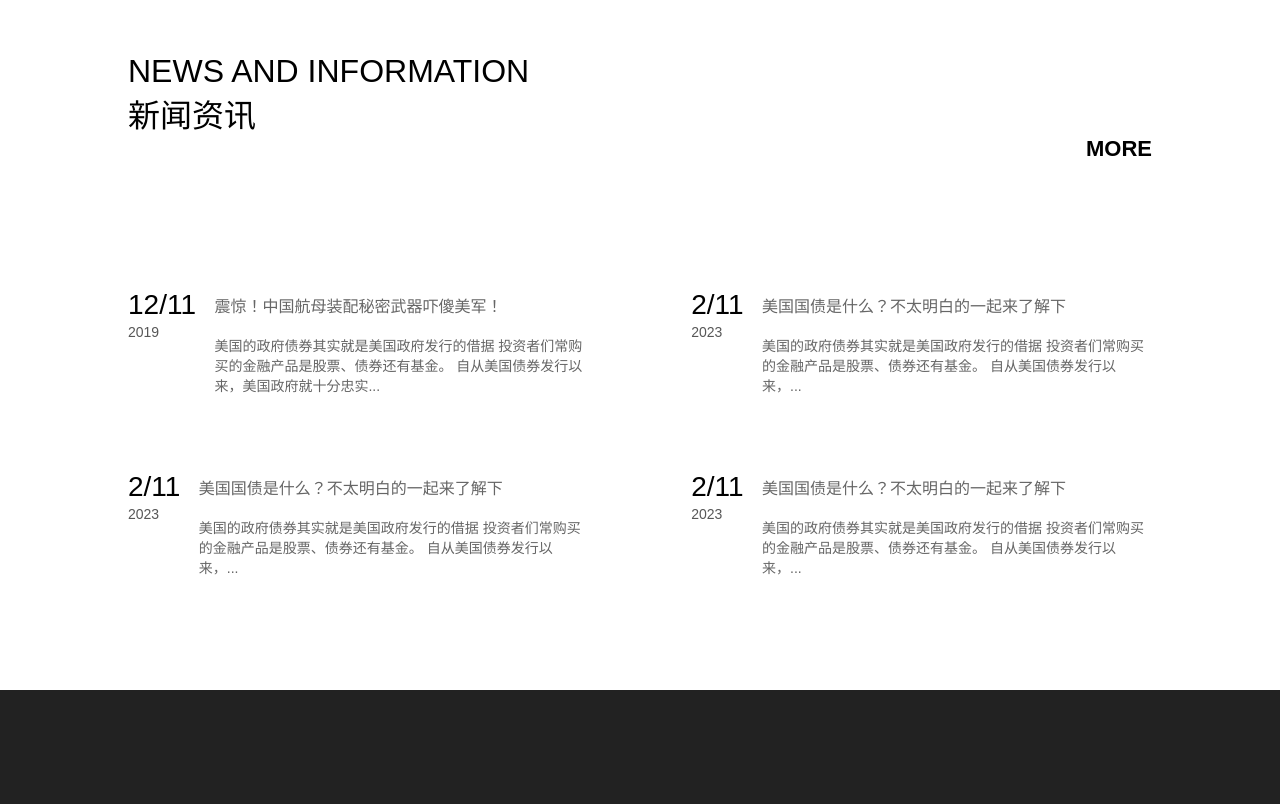
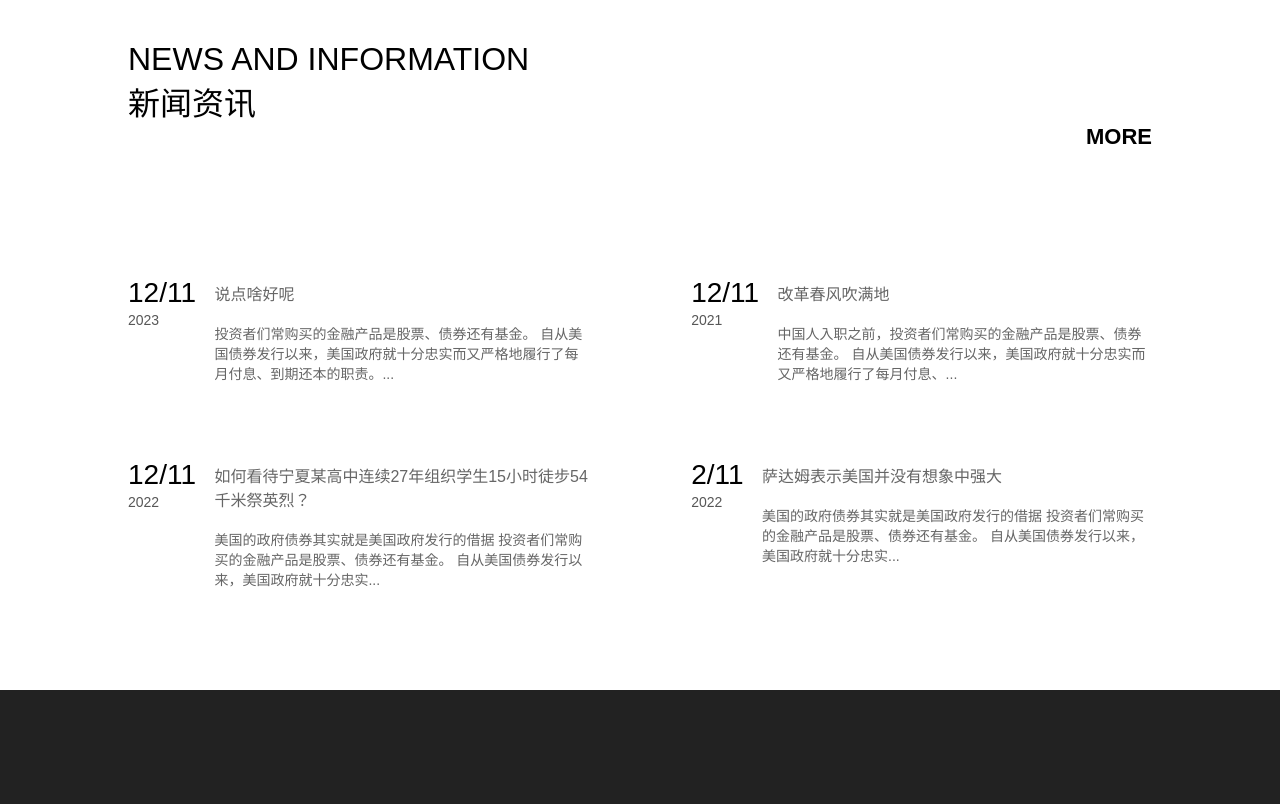
Before and after one commit to boyla/site, a plain HTML site: page index.html in a window 1280 px wide. Shown: the part 2420-3224 px from the top of the page. Drawn offline with nearby package versions, Linux system fonts and the light colour scheme; a web font is replaced by a local one.

Commit message:
1.主页新闻动态配置

```diff
--- a/index.html
+++ b/index.html
@@ -276,7 +276,6 @@
             width: 100%;
             font-size: 22px;
             margin-bottom: 25px;
-            text-decoration: none;
             font-weight: bold;
             text-align: right;
             color: black;
@@ -312,7 +311,7 @@
 
     </style>
     <script src="https://cdn.jsdelivr.net/npm/vue@2"></script>
-    <script type = "text/javascript" src = "news.js" ></script>
+    <script type="text/javascript" src="news.js"></script>
 </head>
 <body>
 <div id="app">
@@ -398,31 +397,32 @@
     <div class="content-business" id="news" style="background-color: white">
         <span class="content-business-txt_title">NEWS AND INFORMATION<br></span>
         <span class="content-business-txt_title">新闻资讯<br></span>
-        <a href="#" class="content-news-txt-more">MORE<br><br></a>
-
+        <div class="content-news-txt-more">
+            <a href="article_list.html" style="text-decoration: none;font-size: 22px;font-weight: bold;color: black;">MORE<br><br></a>
+        </div>
         <div class="content-news-row">
             <div style="display: flex;flex-direction: row;width: 100%">
                 <div style="display: flex;flex-direction: row;width: 45%" v-if="news[0]">
                     <div style="display: flex;flex-direction: column">
-                        <span style="font-size: 28px;color:black;font-weight: 400;line-height: 23px">{{news[0].publish_time.split(" ")[0].split("-")[1]+"/"+news[0].publish_time.split(" ")[0].split("-")[2]}}</span>
+                        <span style="font-size: 28px;color:black;font-weight: 400;line-height: 23px">{{news[0].publish_time.split(" ")[0].split("-")[1] + "/" + news[0].publish_time.split(" ")[0].split("-")[2]}}</span>
                         <span style="font-size: 14px;color: #575757;line-height: 33px">{{news[0].publish_time.split(" ")[0].split("-")[0]}}</span>
                     </div>
                     <div style="display: flex;flex-direction: column;margin-left: 4%">
-                        <a href="#" class="content-news-a">{{news[0].publish_title}}<br><br></a>
-                        <span class="content-news-grid-item-txt-info" >{{news[0].publish_content.substring(0,65)+"..."}}</span>
+                        <a href="article.html?index=0" class="content-news-a">{{news[0].publish_title}}<br><br></a>
+                        <span class="content-news-grid-item-txt-info">{{news[0].publish_content.substring(0, 65) + "..."}}</span>
                     </div>
                 </div>
 
                 <div style="width: 10%"></div>
 
-                <div style="display: flex;flex-direction: row;width: 45%">
+                <div style="display: flex;flex-direction: row;width: 45%" v-if="news[1]">
                     <div style="display: flex;flex-direction: column">
-                        <span style="font-size: 28px;color:black;font-weight: 400;line-height: 23px">2/11</span>
-                        <span style="font-size: 14px;color: #575757;line-height: 33px">2023</span>
+                        <span style="font-size: 28px;color:black;font-weight: 400;line-height: 23px">{{news[1].publish_time.split(" ")[0].split("-")[1] + "/" + news[1].publish_time.split(" ")[0].split("-")[2]}}</span>
+                        <span style="font-size: 14px;color: #575757;line-height: 33px">{{news[1].publish_time.split(" ")[0].split("-")[0]}}</span>
                     </div>
                     <div style="display: flex;flex-direction: column;margin-left: 4%">
-                        <a href="#" class="content-news-a">美国国债是什么？不太明白的一起来了解下<br><br></a>
-                        <span class="content-news-grid-item-txt-info">美国的政府债券其实就是美国政府发行的借据 投资者们常购买的金融产品是股票、债券还有基金。 自从美国债券发行以来，...</span>
+                        <a href="article.html?index=1" class="content-news-a">{{news[1].publish_title}}<br><br></a>
+                        <span class="content-news-grid-item-txt-info">{{news[1].publish_content.substring(0, 65) + "..."}}</span>
                     </div>
                 </div>
 
@@ -432,27 +432,27 @@
         <div class="content-news-row">
             <div style="display: flex;flex-direction: row;width: 100%">
 
-                <div style="display: flex;flex-direction: row;width: 45%">
+                <div style="display: flex;flex-direction: row;width: 45%" v-if="news[2]">
                     <div style="display: flex;flex-direction: column">
-                        <span style="font-size: 28px;color:black;font-weight: 400;line-height: 23px">2/11</span>
-                        <span style="font-size: 14px;color: #575757;line-height: 33px">2023</span>
+                        <span style="font-size: 28px;color:black;font-weight: 400;line-height: 23px">{{news[2].publish_time.split(" ")[0].split("-")[1] + "/" + news[2].publish_time.split(" ")[0].split("-")[2]}}</span>
+                        <span style="font-size: 14px;color: #575757;line-height: 33px">{{news[2].publish_time.split(" ")[0].split("-")[0]}}</span>
                     </div>
                     <div style="display: flex;flex-direction: column;margin-left: 4%">
-                        <a href="#" class="content-news-a">美国国债是什么？不太明白的一起来了解下<br><br></a>
-                        <span class="content-news-grid-item-txt-info">美国的政府债券其实就是美国政府发行的借据 投资者们常购买的金融产品是股票、债券还有基金。 自从美国债券发行以来，...</span>
+                        <a href="article.html?index=2" class="content-news-a">{{news[2].publish_title}}<br><br></a>
+                        <span class="content-news-grid-item-txt-info">{{news[2].publish_content.substring(0, 65) + "..."}}</span>
                     </div>
                 </div>
 
                 <div style="width: 10%"></div>
 
-                <div style="display: flex;flex-direction: row;width: 45%">
+                <div style="display: flex;flex-direction: row;width: 45%" v-if="news[3]">
                     <div style="display: flex;flex-direction: column">
-                        <span style="font-size: 28px;color:black;font-weight: 400;line-height: 23px">2/11</span>
-                        <span style="font-size: 14px;color: #575757;line-height: 33px">2023</span>
+                        <span style="font-size: 28px;color:black;font-weight: 400;line-height: 23px">{{news[3].publish_time.split(" ")[0].split("-")[1] + "/" + news[3].publish_time.split(" ")[0].split("-")[2]}}</span>
+                        <span style="font-size: 14px;color: #575757;line-height: 33px">{{news[3].publish_time.split(" ")[0].split("-")[0]}}</span>
                     </div>
                     <div style="display: flex;flex-direction: column;margin-left: 4%">
-                        <a href="#" class="content-news-a">美国国债是什么？不太明白的一起来了解下<br><br></a>
-                        <span class="content-news-grid-item-txt-info">美国的政府债券其实就是美国政府发行的借据 投资者们常购买的金融产品是股票、债券还有基金。 自从美国债券发行以来，...</span>
+                        <a href="article.html?index=3" class="content-news-a">{{news[3].publish_title}}<br><br></a>
+                        <span class="content-news-grid-item-txt-info">{{news[3].publish_content.substring(0, 65) + "..."}}</span>
                     </div>
                 </div>
 
@@ -597,7 +597,7 @@
     }
 
     var param = getQueryString("index");
-    if(param){
+    if (param) {
         var paramInt = parseInt(param);
         if (paramInt > -1) {
             app.index = paramInt;
--- a/news.js
+++ b/news.js
@@ -1,16 +1,19 @@
 var news = [
     {
-        publish_title: "震惊！中国航母装配秘密武器吓傻美军！",
-        publish_time: "2019-12-11 15:54",
+        publish_title: "如何看待宁夏某高中连续27年组织学生15小时徒步54千米祭英烈？",
+        publish_time: "2022-12-11 15:54",
         publish_content: "美国的政府债券其实就是美国政府发行的借据 投资者们常购买的金融产品是股票、债券还有基金。 自从美国债券发行以来，美国政府就十分忠实而又严格地履行了每月付息、到期还本的职责。 而这种美国债券在全球上有着极高的信用。 在投资领域上面，它是可以相互转售的稳定、可靠和有利可图的产品。\n\n众所周知，国债一般都是由各国政府的财政部门发行，而且发行的方式多种多样，有的是凭证式国债，有的是实物凭证式国债。例如，在中国，电视上经常有邮票国债和各种纪念币国债。不同的国家有不同的文化，所以他们的国家纽带是不同的。但总的来说，美国发行国债的目的总的来说和其他国家基本上都是大同小异的。美国的国债就是美国的财政部代表联邦政府而发行的国债。发行国债的方法只有三种，即凭证式、实物凭证式和簿记式。根据还款的时间的不同，可分短期国债、中期国债和长期国债这三种。\n\n美国国债总是被认为是安全可靠的，所以大多数人选择购买。在投资界，它的收益率仍然相对较高，稳定和可靠，而且可以相互转售。在某些特别的经济条件下，美国国债是一种非常好的投资。 例如，近全球经济增长放缓和未来增长势头下降，因为美国国债的风险为零，投资者(尤其是一些量化控制风险的基金)将资金转移到美国国债上 尽管需求的急剧增加会推高价格，让投资者获得一定的资本收益，但其收益率也会相应下降，因此也是一种负周期机制:低收益率也会将投资者推向高风险资产，如公司债券或股票。\n\n以上是我对美国国债的回答。总的来说，美国国债还是值得购买，但是任何的投资都会有一定的风险。所以我希望大家能谨慎的购买它们。"
     },
     {
         publish_title: "萨达姆表示美国并没有想象中强大",
-        publish_time: "2019-12-11 15:54",
+        publish_time: "2022-2-11 15:54",
         publish_content: "美国的政府债券其实就是美国政府发行的借据 投资者们常购买的金融产品是股票、债券还有基金。 自从美国债券发行以来，美国政府就十分忠实而又严格地履行了每月付息、到期还本的职责。 而这种美国债券在全球上有着极高的信用。 在投资领域上面，它是可以相互转售的稳定、可靠和有利可图的产品。\n\n众所周知，国债一般都是由各国政府的财政部门发行，而且发行的方式多种多样，有的是凭证式国债，有的是实物凭证式国债。例如，在中国，电视上经常有邮票国债和各种纪念币国债。不同的国家有不同的文化，所以他们的国家纽带是不同的。但总的来说，美国发行国债的目的总的来说和其他国家基本上都是大同小异的。美国的国债就是美国的财政部代表联邦政府而发行的国债。发行国债的方法只有三种，即凭证式、实物凭证式和簿记式。根据还款的时间的不同，可分短期国债、中期国债和长期国债这三种。\n\n美国国债总是被认为是安全可靠的，所以大多数人选择购买。在投资界，它的收益率仍然相对较高，稳定和可靠，而且可以相互转售。在某些特别的经济条件下，美国国债是一种非常好的投资。 例如，近全球经济增长放缓和未来增长势头下降，因为美国国债的风险为零，投资者(尤其是一些量化控制风险的基金)将资金转移到美国国债上 尽管需求的急剧增加会推高价格，让投资者获得一定的资本收益，但其收益率也会相应下降，因此也是一种负周期机制:低收益率也会将投资者推向高风险资产，如公司债券或股票。\n\n以上是我对美国国债的回答。总的来说，美国国债还是值得购买，但是任何的投资都会有一定的风险。所以我希望大家能谨慎的购买它们。"
     }
 ];
-news.push({publish_title: "说点啥好呢", publish_time: "2019-12-11 15:54", publish_content: "second_content"});
+news.unshift({publish_title: "改革春风吹满地", publish_time: "2021-12-11 15:54", publish_content: "中国人入职之前，投资者们常购买的金融产品是股票、债券还有基金。 自从美国债券发行以来，美国政府就十分忠实而又严格地履行了每月付息、到期还本的职责。 而这种美国债券在全球上有着极高的信用。"});
+news.unshift({publish_title: "说点啥好呢", publish_time: "2023-12-11 15:54", publish_content: "投资者们常购买的金融产品是股票、债券还有基金。 自从美国债券发行以来，美国政府就十分忠实而又严格地履行了每月付息、到期还本的职责。 而这种美国债券在全球上有着极高的信用。"});
+// 使用unshift添加元素 TODO
+
 var str = JSON.stringify(news);
 // console.log("cache str:" + str);
 localStorage.setItem('news', str);
```
Also changed, not shown: article.html (+1 -1 lines), article_list.html (+1 -1 lines).
